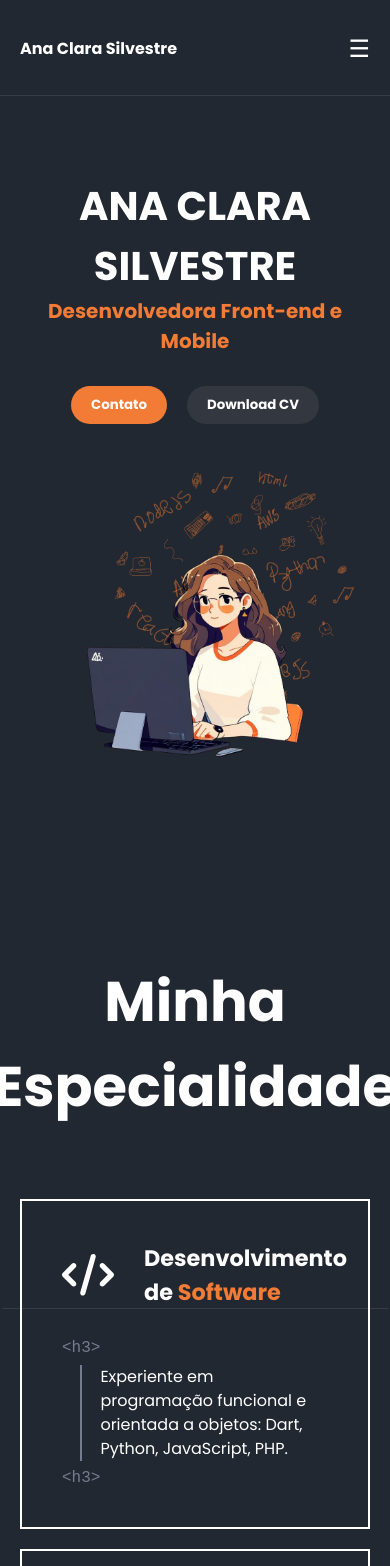
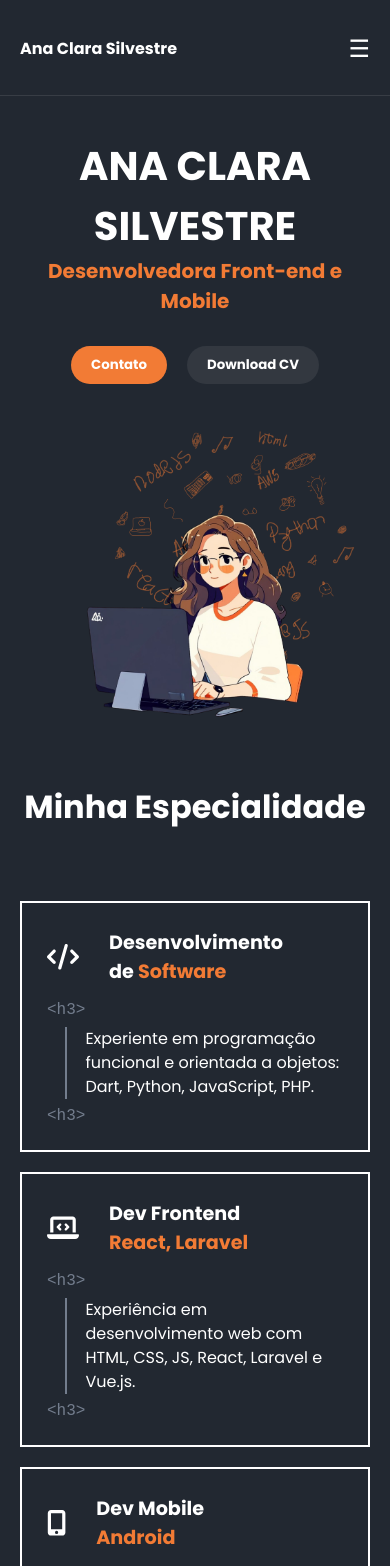
Before and after one commit to anagamplay/portifolio, a React (Create React App) app: page / in a window 390 px wide. Shown: the top 1566 px of the page. Built offline with nearby package versions, Linux system fonts and the light colour scheme; a web font is replaced by a local one.

Commit message:
responsive MyExpertise

```diff
--- a/src/App.css
+++ b/src/App.css
@@ -23,14 +23,14 @@ section {
   margin: 0 60px 0;
 }
 
-.header {
+.app-header {
   width: 100%;
   padding: 25px 0;
   position: relative;
   margin-bottom: 5rem;
 }
 
-.header::after {
+.app-header::after {
   content: '';
   position: absolute;
   bottom: 0;
@@ -86,7 +86,7 @@ section {
   flex: 1;
   width: 100%;
   position: relative;
-  gap: 200px;
+  gap: 9rem;
 }
 
 @media (max-width: 768px) and (orientation: portrait) {
@@ -96,6 +96,10 @@ section {
 
   .app {
     margin: 0 20px;
+  }
+
+  .app-header {
+    margin-bottom: 2.5rem;
   }
 
   .nav {
@@ -123,6 +127,10 @@ section {
   .nav a {
     font-size: 0.875rem;
     margin: 10px 0;
+  }
+
+  .main {
+    gap: 4rem;
   }
 }
 
--- a/src/App.js
+++ b/src/App.js
@@ -14,7 +14,7 @@ function App() {
 
   return (
     <div className="app">
-      <header className="header">
+      <header className="app-header">
         <div class="header-content">
           <h1 className="logo">Ana Clara Silvestre</h1>
           <nav className={`nav ${menuOpen ? 'open' : ''}`}>
--- a/src/sections/MyExpertise/MyExpertise.css
+++ b/src/sections/MyExpertise/MyExpertise.css
@@ -90,10 +90,36 @@
   height: auto;
 }
 
+@media (max-width: 768px) {
+  .my-expertise-section .title {
+    font-size: 2.5rem;
+  }
 
-@media (max-width: 768px) {
   .my-expertise-section .box {
     flex: 1 1 100%;
     max-width: 100%;
+    padding: 25px;
+  }
+
+  .my-expertise-section .box h3 {
+    font-size: 1.2rem;
+  }
+
+  .my-expertise-section .box .header .icon {
+    font-size: 2rem;
+  }
+
+  .line-with-text {
+    margin-top: 15px;
   }
 }
+
+@media (max-width: 480px) {
+  .my-expertise-section .title {
+    font-size: 2rem;
+  }
+
+  .my-expertise-section .box .header .icon {
+    font-size: 1.6rem;
+  }
+}
```
